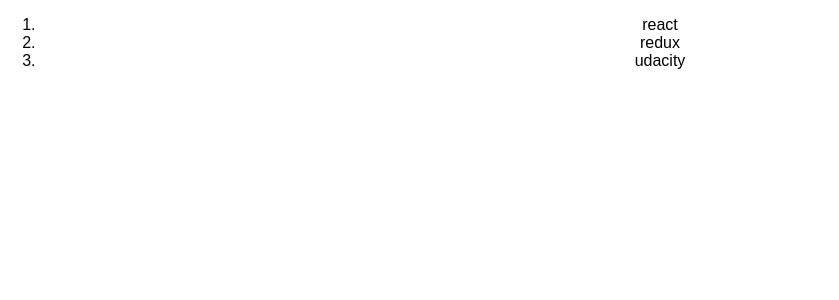
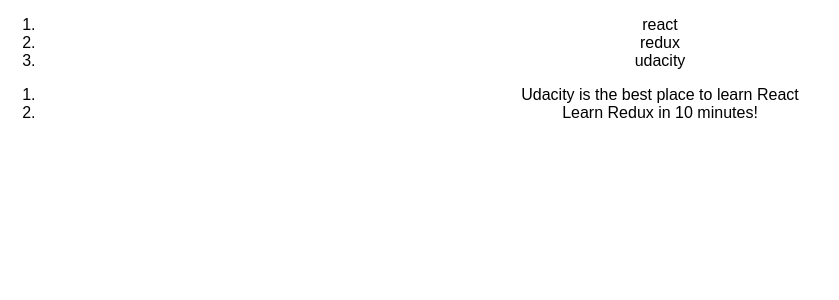
Before and after one commit to minmaxdata/react-frontend, a React (Create React App) app: page / in a window 1280 px wide. Shown: the top 300 px of the page, without its empty margins (0-839 px from the left). Built offline with nearby package versions, Linux system fonts and the light colour scheme.

Commit message:
fixes to display postss

```diff
--- a/src/components/post.js
+++ b/src/components/post.js
@@ -6,7 +6,7 @@
       console.log('Post Props', this.props)
       return (
         <li className='post'>
-            hello post
+            {this.props.items.title}
         </li>
       )
     }
--- a/src/components/posts.js
+++ b/src/components/posts.js
@@ -8,10 +8,9 @@
       return (
         <ol className='posts'>
         {
-          Object.keys(this.props.posts).map(post => {
+          Object.keys(this.props.posts).map(post => (
             <Post key={post} items={this.props.posts[post]} />
-            //console.log(this.props.posts[post]['id'])
-          })
+            ))
         }
         </ol>
       )
```
